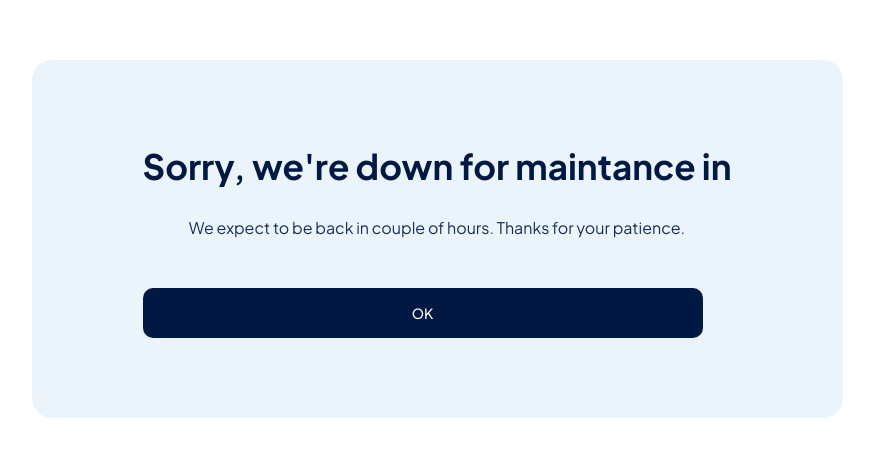
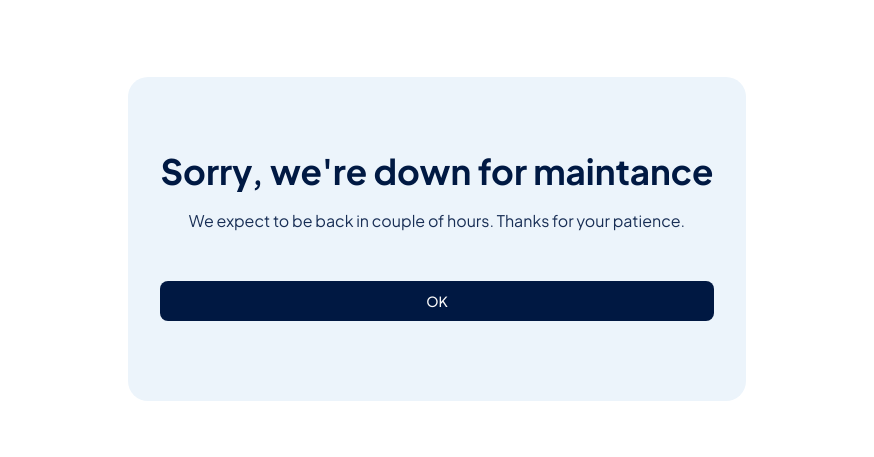
Before and after one commit to InstantOTP/etegram-business, a Next.js app: page /maintenance in a window 1280 px wide. Shown: the part 161-618 px from the top of the page, without its empty margins (203-1077 px from the left). Built offline with nearby package versions, Linux system fonts and the light colour scheme.

Commit message:
feat/fix-page

```diff
--- a/src/app/maintenance/page.tsx
+++ b/src/app/maintenance/page.tsx
@@ -2,28 +2,26 @@ import { buttonVariants } from '@/components/ui/button';
 
 export default function MaintenancePage() {
   return (
-    <main className='w-full grid place-items-center h-svh'>
-      <div className='w-[811px] flex justify-center  items-center bg-[#ecf4fb] rounded-[20px] py-20'>
-        <div className='space-y-12'>
+    <main className='w-full grid place-items-center h-svh container'>
+      <div className='max-w-[811px] flex justify-center  items-center bg-[#ecf4fb] rounded-[20px] py-20'>
+        <div className='space-y-12 px-8'>
           <div className='space-y-6'>
-            <div className='text-center text-[#001943] text-[35px] font-semibold '>
-              Sorry, we&apos;re down for maintance in
+            <div className='text-center text-[#001943] text-lg lg:text-[35px] font-semibold font-eudoxusSans '>
+              Sorry, we&apos;re down for maintance
             </div>
             <div>
-              <div className='text-center'>
+              <div className='text-center font-eudoxusSans text-sm lg:text-base'>
                 We expect to be back in couple of hours. Thanks for your
                 patience.
               </div>
             </div>
           </div>
-          <div className='w-full max-w-[560px] h-[50px] px-8 py-4 bg-[#001943] rounded-[10px] justify-center items-center gap-[15px] inline-flex'>
-            <a
-              href='https://www.etegram.com/'
-              className={buttonVariants()}
-            >
-              OK
-            </a>
-          </div>
+          <a
+            href='https://www.etegram.com/'
+            className={buttonVariants({ className: 'w-full' })}
+          >
+            OK
+          </a>
         </div>
       </div>
     </main>
```
